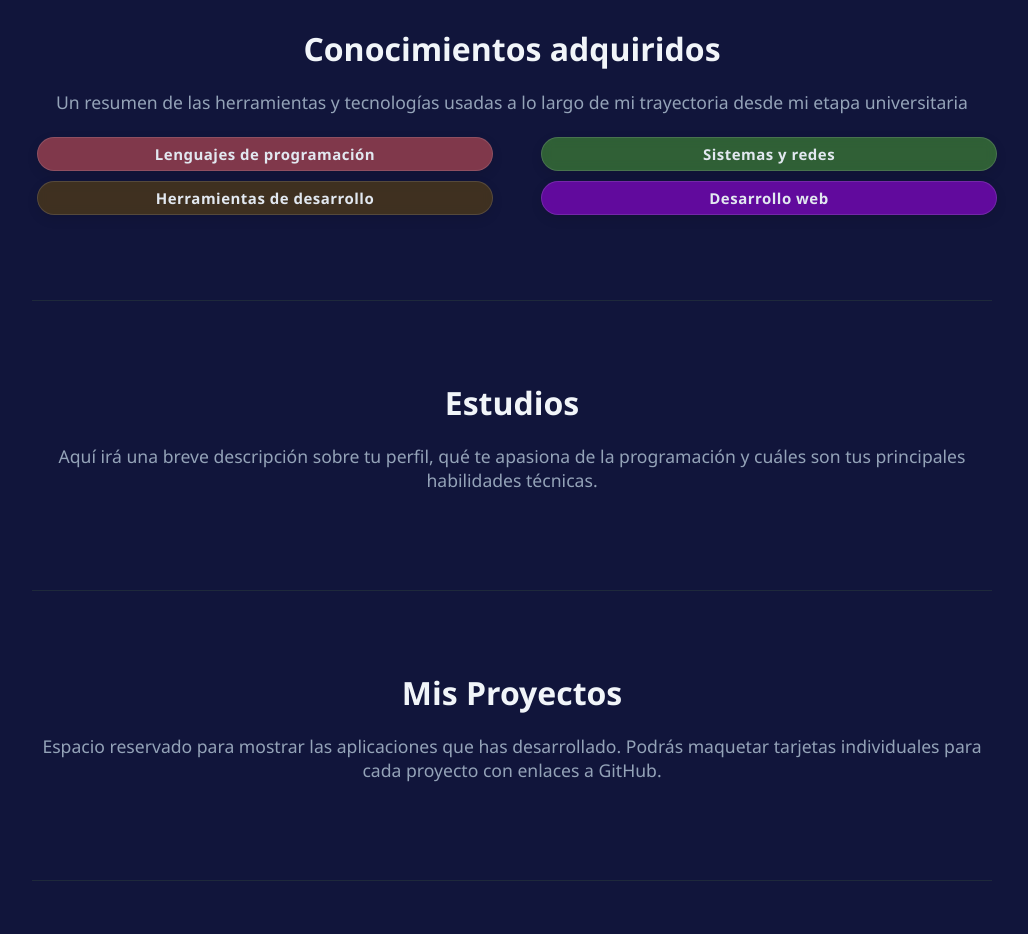
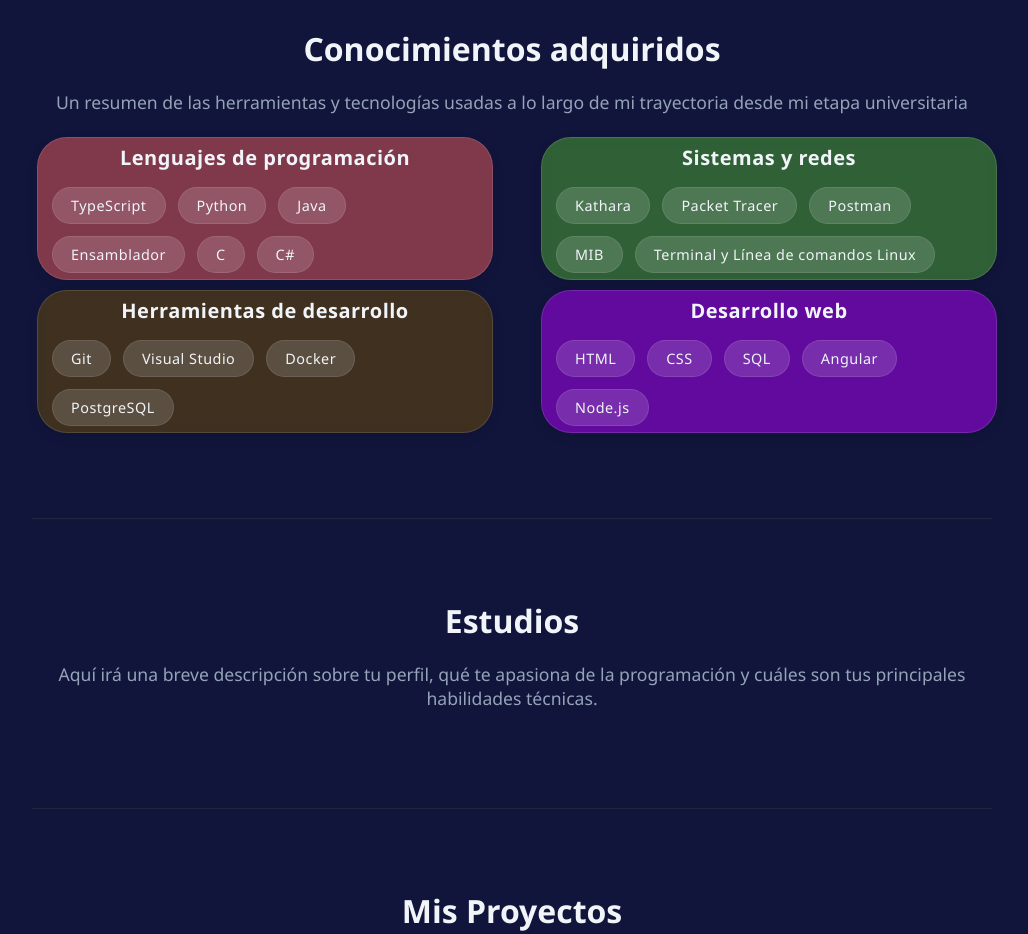
Before and after one commit to Jesusteve/portfolio, an Angular app: page / in a window 1280 px wide. Shown: the part 820-1754 px from the top of the page, without its empty margins (128-1156 px from the left). Built offline with nearby package versions, Linux system fonts and the light colour scheme.

Commit message:
habilidades completadas

```diff
--- a/src/app/app.css
+++ b/src/app/app.css
@@ -180,8 +180,10 @@
         max-block-size: 500px;
         text-align: left;
     }
-.skills-tag {
+
+.category-tag {
   display: inline-flex;
+  flex-direction: column;
   width: 100%;
   align-items: center;
   justify-content: center;
@@ -195,6 +197,32 @@
   backdrop-filter: blur(6px);
   margin: 5px;
   box-shadow: 0 4px 12px rgba(0, 0, 0, 0.1);
+  transition: transform 0.3s ease, border-color 0.3s ease, box-shadow 0.3s ease;
+}
+
+  .category-tag:hover {
+    transform: translate(-6px);
+    border-color: rgba(255, 255, 255, 0.4);
+  }
+
+.tags-container {
+  display: flex;
+  flex-wrap: wrap; /*  Si las pegatinas no caben en una línea, saltan solas abajo */
+  gap: 0.75rem; /* El hueco exacto entre pegatina y pegatina */
+}
+
+
+.skills-tag {
+  display: inline-flex;
+  align-items: center;
+  background-color: rgba(255, 255, 255, 0.15);
+  border: 1px solid rgba(255, 255, 255, 0.1);
+  color: #f1f5f9;
+  padding: 8px 18px;
+  border-radius: 50px;
+  font-size: 0.9rem;
+  font-weight: 500;
+  cursor: default;
 }
 
 .main-footer {
--- a/src/app/app.html
+++ b/src/app/app.html
@@ -49,19 +49,47 @@
      <p>Un resumen de las herramientas y tecnologías usadas a lo largo de mi trayectoria desde mi etapa universitaria</p>
      <section class="content-columnas">
        <div class="content-left">
-         <div class="skills-tag" style="background: #f15d5d7f">
-           <h3>Lenguajes de programación</h3>
+         <div class="category-tag" style="background: #f15d5d7f">
+           <h2 style="margin-bottom: 1rem; font-size:20px">Lenguajes de programación</h2>
+           <div class="tags-container">
+             <span class="skills-tag">TypeScript</span>
+             <span class="skills-tag">Python</span>
+             <span class="skills-tag">Java</span>
+             <span class="skills-tag">Ensamblador</span>
+             <span class="skills-tag">C</span>
+             <span class="skills-tag">C#</span>
+           </div>
          </div>
-         <div class="skills-tag" style="background-color: #61460e94">
-           <h3>Herramientas de desarrollo</h3>
+         <div class="category-tag" style="background-color: #61460e94">
+           <h2 style="margin-bottom: 1rem; font-size:20px">Herramientas de desarrollo</h2>
+           <div class="tags-container">
+             <span class="skills-tag">Git</span>
+             <span class="skills-tag">Visual Studio</span>
+             <span class="skills-tag">Docker</span>
+             <span class="skills-tag">PostgreSQL</span>
+           </div>
          </div>
        </div>
        <div class="content-right">
-         <div class="skills-tag" style="background-color: #5fd02f67">
-           <h3>Sistemas y redes</h3>
+         <div class="category-tag" style="background-color: #5fd02f67">
+           <h2 style="margin-bottom: 1rem; font-size:20px">Sistemas y redes</h2>
+           <div class="tags-container">
+             <span class="skills-tag">Kathara</span>
+             <span class="skills-tag">Packet Tracer</span>
+             <span class="skills-tag">Postman</span>
+             <span class="skills-tag">MIB</span>
+             <span class="skills-tag">Terminal y Línea de comandos Linux</span>
+           </div>
          </div>
-         <div class="skills-tag" style="background-color: #b200ff80">
-           <h3>Desarrollo web</h3>
+         <div class="category-tag" style="background-color: #b200ff80">
+           <h2 style="margin-bottom: 1rem; font-size:20px">Desarrollo web</h2>
+           <div class="tags-container">
+             <span class="skills-tag">HTML</span>
+             <span class="skills-tag">CSS</span>
+             <span class="skills-tag">SQL</span>
+             <span class="skills-tag">Angular</span>
+             <span class="skills-tag">Node.js</span>
+           </div>
          </div>
        </div>
      </section>
```
